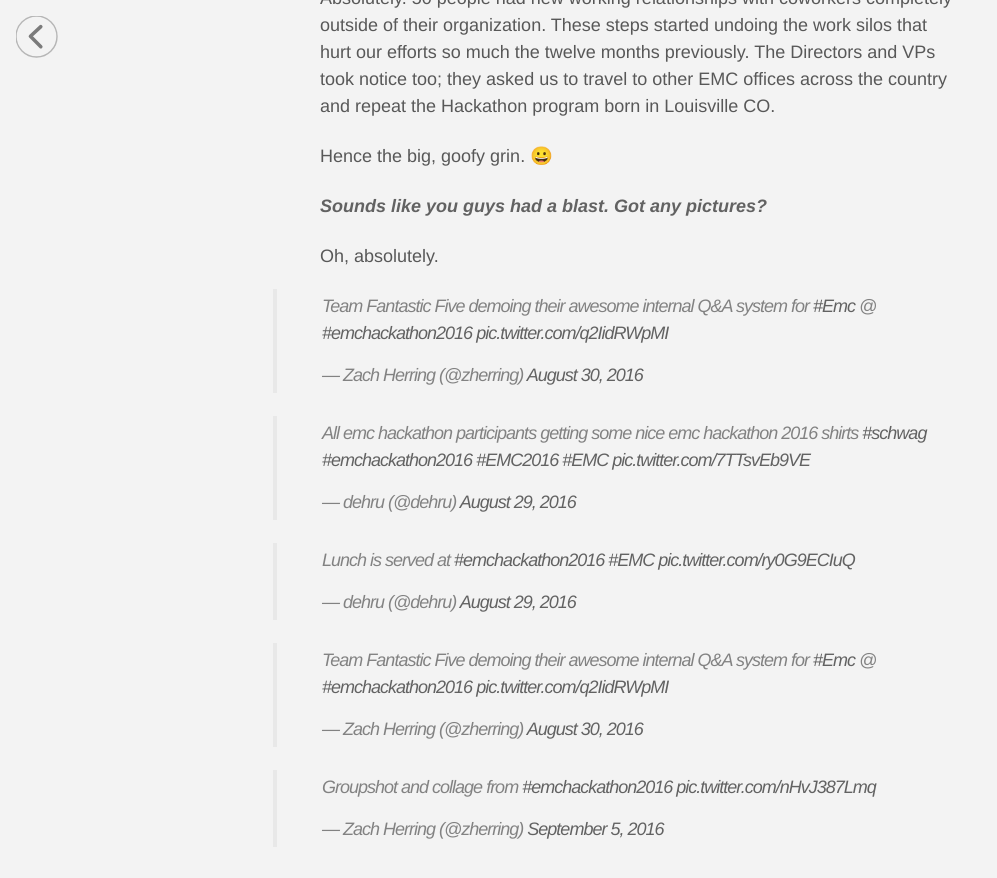
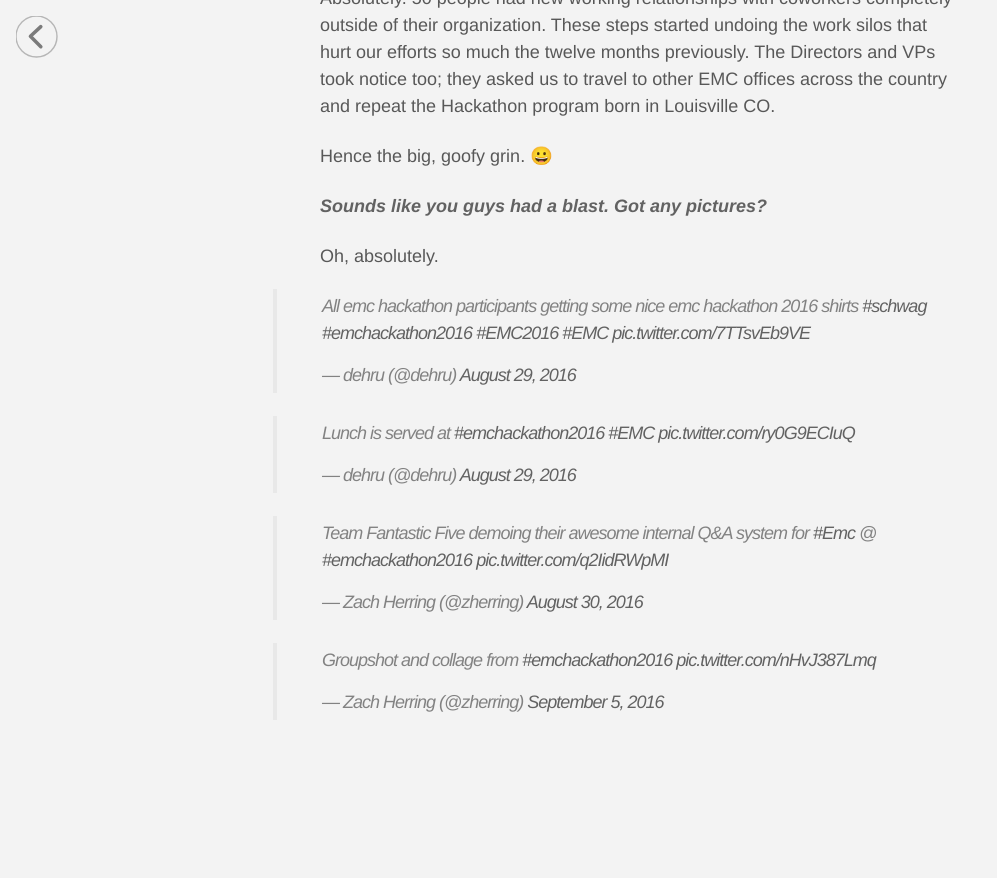
Before and after one commit to zherring/zherring.github.io, a Jekyll site: the page built from hackathon/index.md, in a window 1280 px wide and 900 px high, scrolled down 4934 px. Shown: the top 878 px of the window, without its empty margins (0-997 px from the left). Built offline with Jekyll 4.4.1, drawn with Linux system fonts in a browser that asks for light colours; nearby versions of some CDN libraries; comment, search, counter and statistics services are not loaded; after the commit the page ends 5707 px from its top, so only the background shows below that.

Commit message:
dumping some bad res

```diff
--- a/hackathon/index.md
+++ b/hackathon/index.md
@@ -106,9 +106,6 @@
 {: .q }
 Oh, absolutely.
 
-<blockquote class="twitter-tweet" data-lang="en"><p lang="en" dir="ltr">Team Fantastic Five demoing their awesome internal Q&amp;A system for <a href="https://twitter.com/hashtag/Emc?src=hash">#Emc</a> @ <a href="https://twitter.com/hashtag/emchackathon2016?src=hash">#emchackathon2016</a> <a href="https://t.co/q2IidRWpMI">pic.twitter.com/q2IidRWpMI</a></p>&mdash; Zach Herring (@zherring) <a href="https://twitter.com/zherring/status/770755715229097984">August 30, 2016</a></blockquote>
-<script async src="//platform.twitter.com/widgets.js" charset="utf-8"></script>
-
 <blockquote class="twitter-tweet" data-lang="en"><p lang="en" dir="ltr">All emc hackathon participants getting some nice emc hackathon 2016 shirts  <a href="https://twitter.com/hashtag/schwag?src=hash">#schwag</a> <a href="https://twitter.com/hashtag/emchackathon2016?src=hash">#emchackathon2016</a> <a href="https://twitter.com/hashtag/EMC2016?src=hash">#EMC2016</a> <a href="https://twitter.com/hashtag/EMC?src=hash">#EMC</a> <a href="https://t.co/7TTsvEb9VE">pic.twitter.com/7TTsvEb9VE</a></p>&mdash; dehru (@dehru) <a href="https://twitter.com/dehru/status/770305999131508736">August 29, 2016</a></blockquote>
 <script async src="//platform.twitter.com/widgets.js" charset="utf-8"></script>
 
```
Also changed, not shown: nav-and-tools/img/old-and-new@2x.jpg (deleted), nav-and-tools/img/old-and-new@3x.jpg (deleted), 3 other files.
